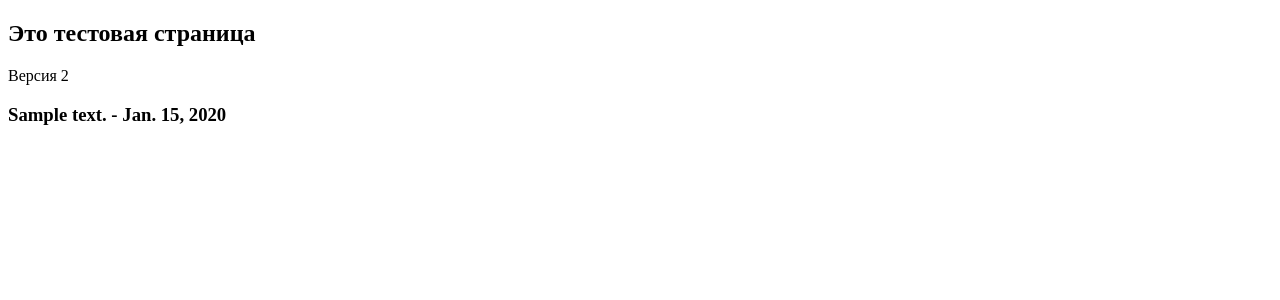
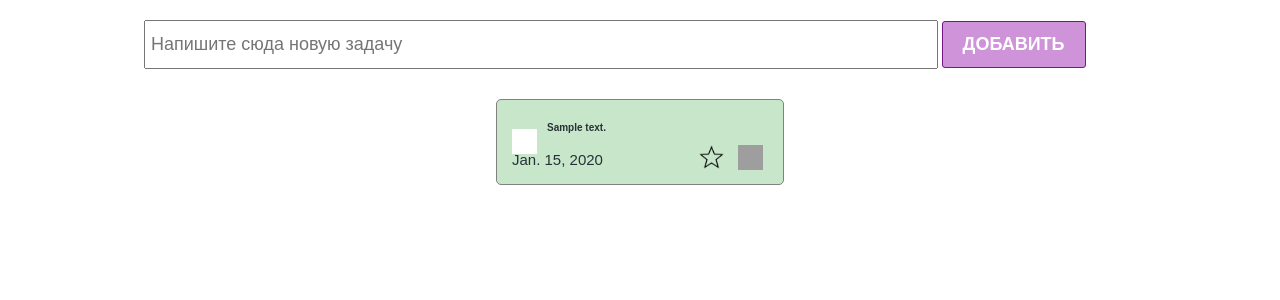
Before and after one commit to zulfira21/to-do, a Django app: page /test in a window 1280 px wide. Shown: the top 300 px of the page. Run offline with Django 3.2, Linux system fonts and the light colour scheme; tables that the repository leaves empty hold one stand-in row (values such as "Sample post"); grey boxes are pictures that could not be loaded.

Commit message:
templates jinja

```diff
--- a/main/templates/test.html
+++ b/main/templates/test.html
@@ -1,17 +1,52 @@
+{% load static %}
 <!DOCTYPE html>
 <html lang="en">
     <head>
         <meta charset="UTF-8">
         <meta http-equiv="X-UA-Compatible" content="IE=edge">
         <meta name="viewport" content="width=device-width, initial-scale=1.0">
-    <title>Document</title>
+        <title>To do</title>
+        <!-- <link rel="stylesheet" href="styles/index.css"> -->
+        <link rel="stylesheet" href="{% static 'styles/index.css' %}">
+        <!-- <link rel="stylesheet" href="styles/checkbox.css"> -->
+        <link rel="stylesheet" href="{% static 'styles/checkbox.css'%}">
+
     </head>
 <body>
-    <h2>Это тестовая страница</h2>
-    <div>Версия 2</div>
+
+    <section>
+        <div class="create_container">
+          <input
+          class="create_input"
+          type="text"
+          placeholder="Напишите сюда новую задачу">
+          <button class="create_button">Добавить</button>
+        </div>
+
+        <div class="todo_container">
+
            {% for todo in todo_list %}
-       <h3>{{ todo.text }} - {{ todo.created_at }}</h3>
-    {% endfor %}
+         <div class="todo_item">
+           <div class="todo_item_header">
+             <label class="checkbox_container">
+               <input type="checkbox">
+               <span class="checkmark"></span>
+             </label>
+             <h4>{{ todo.text }}</h4>
+           </div>
+
+           <div class="todo_item_footer">
+             <p>{{ todo.created_at }}</p>
+             <div class="action_buttons">
+               <img src="icons/star_favorite_5754.png" alt="">
+               <img src="icons/1485477104-basket_78591.png" alt="">
+             </div>
+            </div>
+
+           </div>
+           {% endfor%}
+          </div>
+     </section>
 
 
 </body>
```
Lines whose indentation alone changed are shown as unchanged.
